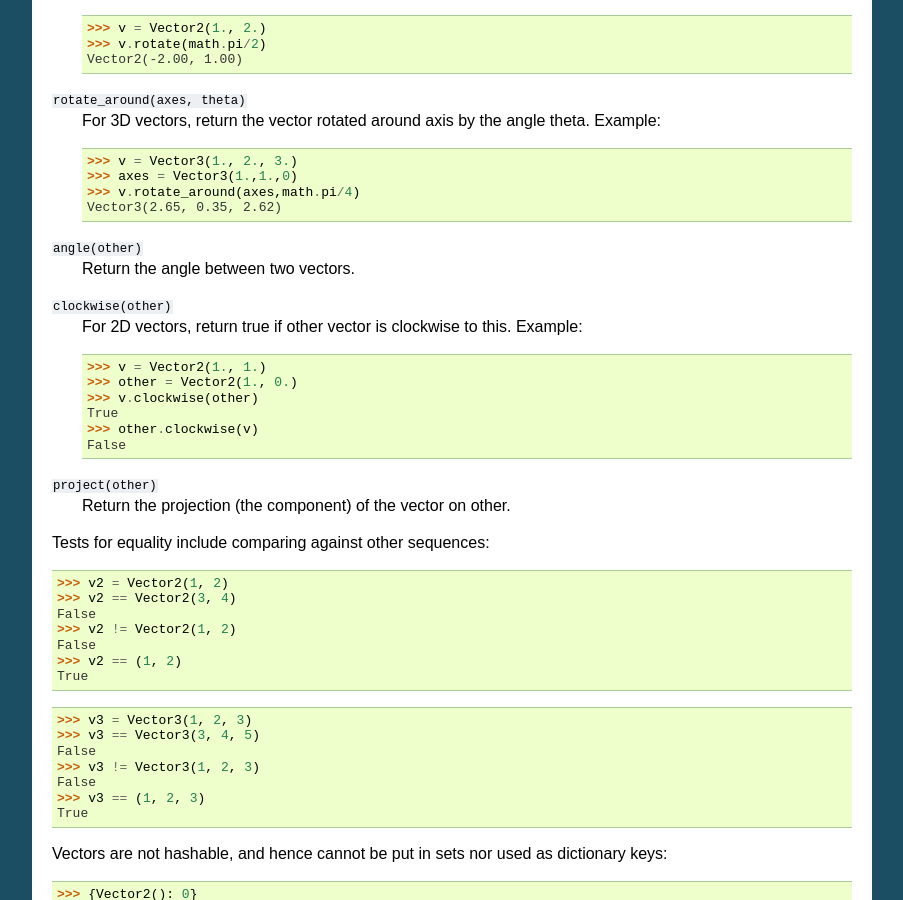
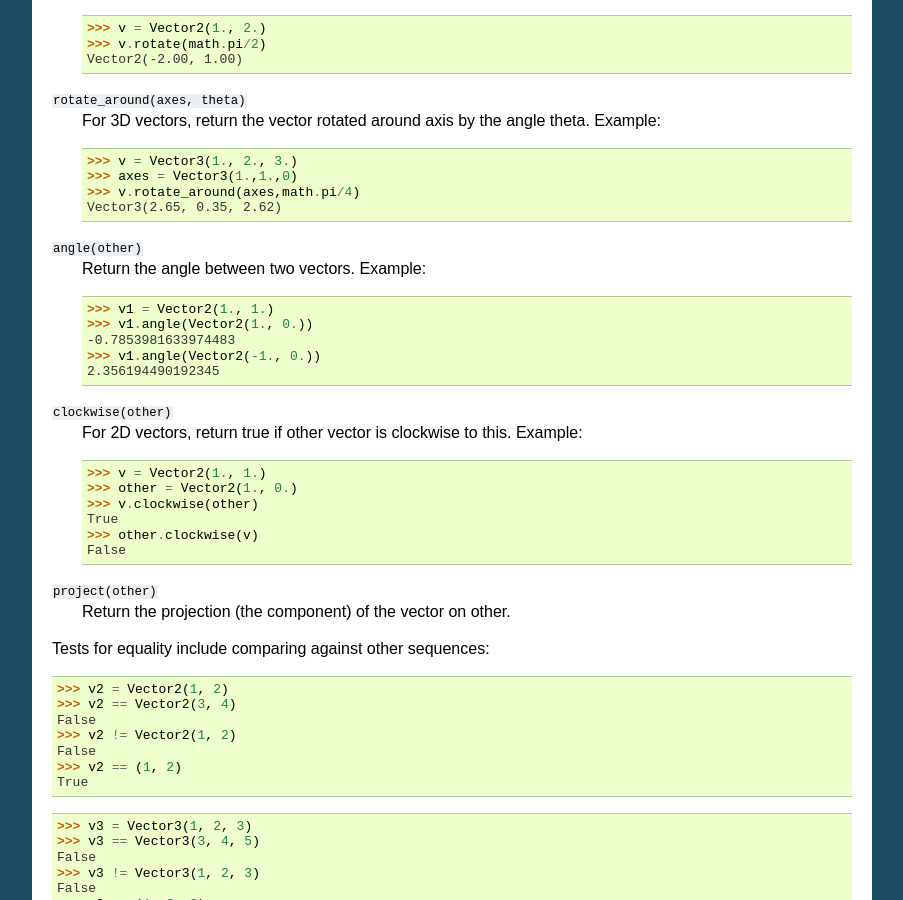
Before and after one commit to mortenlj/euclid, a Sphinx documentation site: the page built from docs/index.rst, in a window 1280 px wide and 900 px high, scrolled down 3753 px. Shown: the whole window, without its empty margins (198-1101 px from the left). Built offline with Sphinx 7.4.7, drawn with Linux system fonts in a browser that asks for light colours.

Commit message:
Change formula for angle calculation for Vector2, to faster version that also indicates direction

```diff
--- a/docs/index.rst
+++ b/docs/index.rst
@@ -249,6 +249,13 @@
 
 ``angle(other)``
     Return the angle between two vectors.
+    Example:
+
+        >>> v1 = Vector2(1., 1.)
+        >>> v1.angle(Vector2(1., 0.))
+        -0.7853981633974483
+        >>> v1.angle(Vector2(-1., 0.))
+        2.356194490192345
 
 ``clockwise(other)``
     For 2D vectors, return true if other vector is clockwise to this.
--- a/euclid.py
+++ b/euclid.py
@@ -307,7 +307,7 @@
 
     def angle(self, other):
         """Return the angle to the vector other"""
-        return math.acos(self.dot(other) / (self.magnitude() * other.magnitude()))
+        return math.atan2(self.determinant(other), self.dot(other))
 
     def clockwise(self, other):
         """Return true of other is clockwise to this vector"""
```
